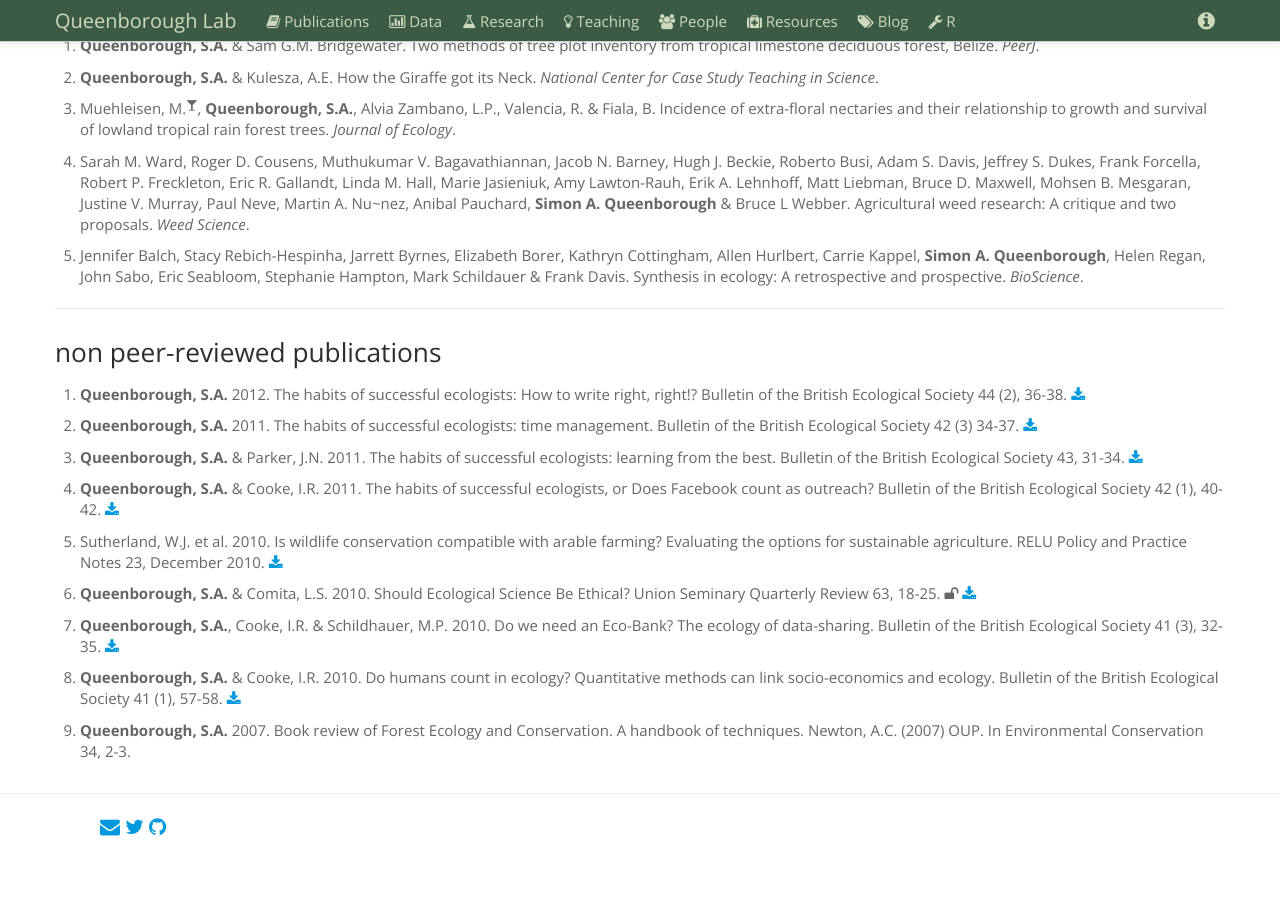
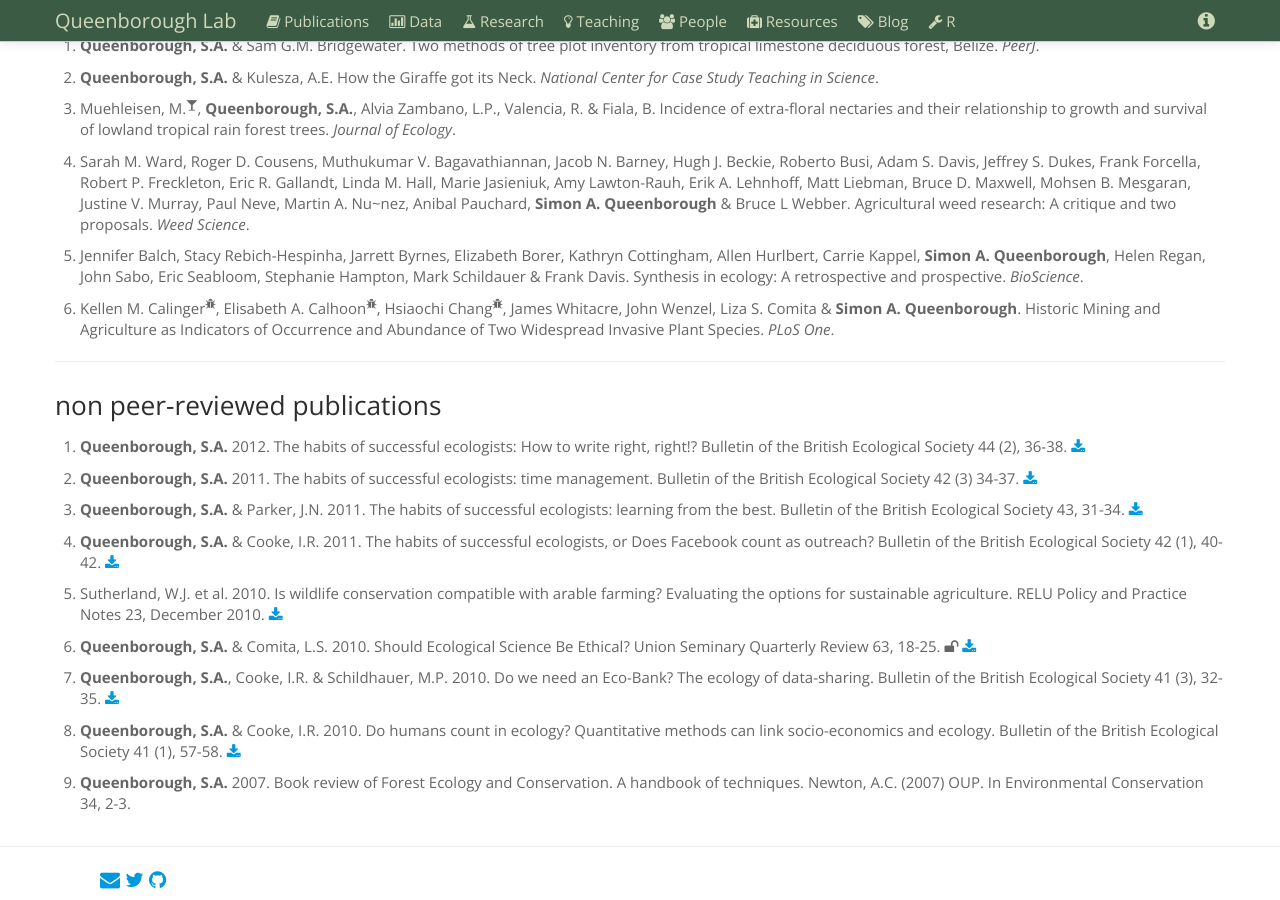
Before and after one commit to saq/saq.github.io, a Jekyll site: the page built from publications.md, in a window 1280 px wide and 900 px high, scrolled down 1916 px. Built offline with Jekyll 4.4.1, drawn with Linux system fonts in a browser that asks for light colours; before the commit the page ends 2764 px from its top, so only the background shows below that.

Commit message:
PLoS ONE, Calinger

```diff
--- a/publications.md
+++ b/publications.md
@@ -100,6 +100,8 @@ the evolution and ecology of dioecious species in many forest ecosystems
 
 5. Jennifer Balch, Stacy Rebich-Hespinha, Jarrett Byrnes, Elizabeth Borer, Kathryn Cottingham, Allen Hurlbert, Carrie Kappel, **Simon A. Queenborough**, Helen Regan, John Sabo, Eric Seabloom, Stephanie Hampton, Mark Schildauer & Frank Davis. Synthesis in ecology: A retrospective and prospective. *BioScience*.
 
+6. Kellen M. Calinger<sup><span class="icon-bug"></span></sup>, Elisabeth A. Calhoon<sup><span class="icon-bug"></span></sup>, Hsiaochi Chang<sup><span class="icon-bug"></span></sup>, James Whitacre, John Wenzel, Liza S. Comita & **Simon A. Queenborough**. Historic Mining and Agriculture as Indicators of Occurrence and Abundance of Two Widespread Invasive Plant Species. *PLoS One*.
+
 
 <hr>
 
```
